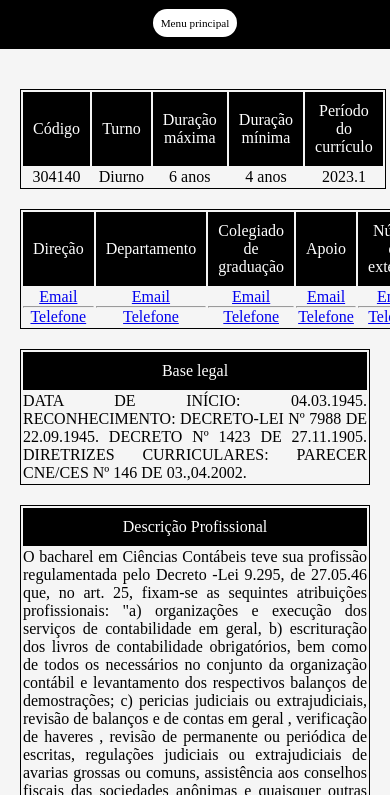
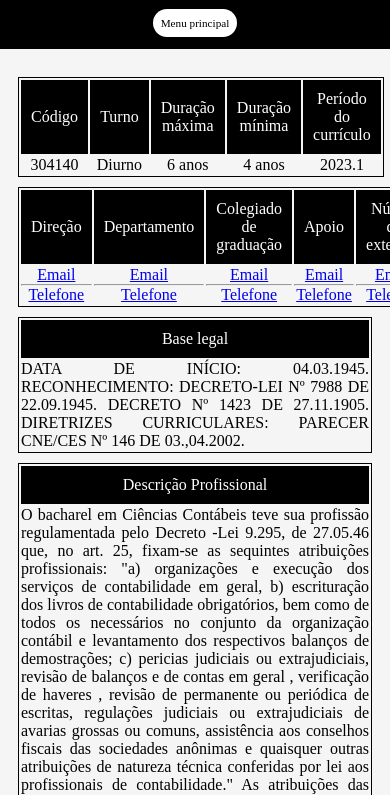
Before and after one commit to reisleonardo/grade-contabeis-ufba, a plain HTML site: page CIENCIAS-CONTABEIS-UFBA/index.html in a window 390 px wide. Shown: the part 49-844 px from the top of the page. Drawn offline with Linux system fonts and the light colour scheme.

Commit message:
Update - Responsividade

```diff
--- a/CIENCIAS-CONTABEIS-UFBA/style.css
+++ b/CIENCIAS-CONTABEIS-UFBA/style.css
@@ -53,14 +53,14 @@ caption {
     }
 
     #informacoes-contabeis-ufba {
-        padding: 10px;
+        padding: 8px;
         margin: auto;
         max-width: fit-content;
     }
 
     #informacoes-contabeis-ufba table {
         margin-bottom: 30px;
-        margin: 20px auto 5px auto;
+        margin: 10px auto 5px auto;
     }
 
     #container-1,
@@ -72,7 +72,7 @@ caption {
     }
 
     /* TODO: O problema de responsividade provavelmente esteja aqui */
-    #container-1 > table, #container-2 > table {
+    #container-1 > table, #container-2 > table, #container-3 > table {
         border: 1px solid black;
         max-width: fit-content;
         font-size: 0.1em;
```
